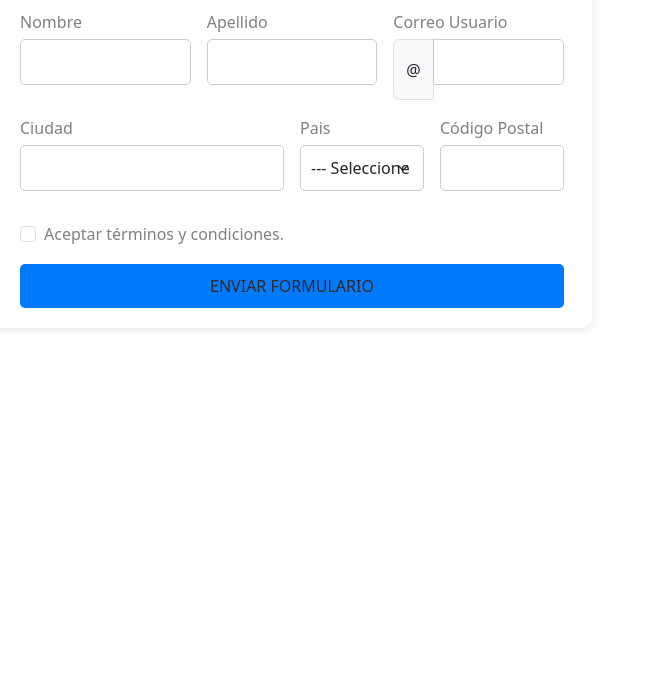
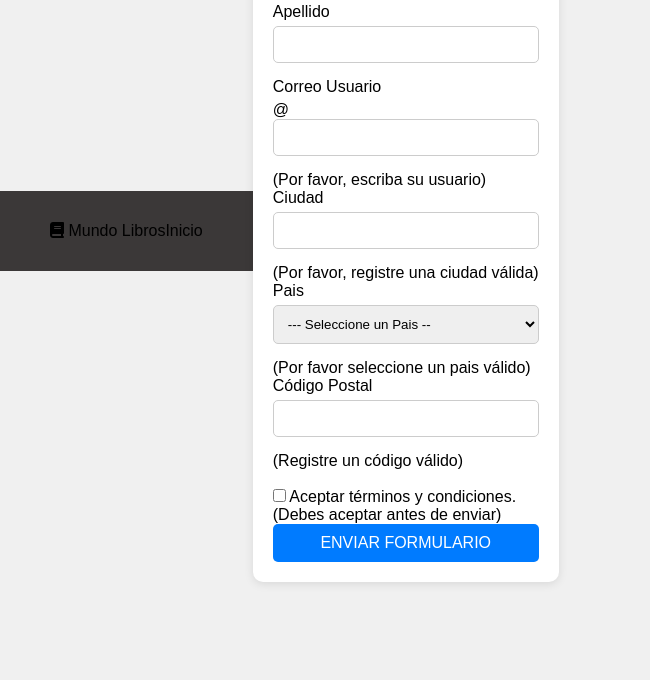
Before and after one commit to bmuller18/LibreriaCAC, a plain HTML site: page registro.html in a window 1280 px wide. Shown: the part 120-800 px from the top of the page, without its empty margins (0-650 px from the left). Drawn offline with nearby package versions, Linux system fonts and the light colour scheme.

Commit message:
Ajustando

```diff
--- a/assets/css/stylesRegistros.css
+++ b/assets/css/stylesRegistros.css
@@ -1,5 +1,50 @@
 
 
+
+* {
+    margin: 0;
+    padding: 0;
+    box-sizing: border-box;
+}
+
+
+nav {
+    background-color: var(--bg-nav);
+    height: 10vh;
+    display:flex;
+    /*al eje principal row*/
+    /* justify-content: space-between; */
+    /*al eje secundario column*/
+    align-items: center;
+    padding: 0 50px;
+    background-color: #3b3838;
+}
+
+#nav-links {
+    display: flex;
+    /*quitar los puntos de los li*/
+    list-style: none;
+    gap: 30px;
+}
+
+
+#nav-links li a {
+    text-decoration: none; /*saco el subrayado*/
+    color: inherit; /*saco el color violeta y fuerzo a que tome el color aplicado al resto del texto defin en el body*/
+}
+/* Estilos para el body */
+body {
+    height: 100%;
+}
+
+body {
+    display: flex;
+    justify-content: flex;
+    align-items: center;
+    font-family: Arial, sans-serif;
+    background-color: #f0f0f0;
+    margin: 0;
+}
 
 form {
     background: #fff;
@@ -8,7 +53,6 @@ form {
     box-shadow: 0 2px 10px rgba(0, 0, 0, 0.1);
     width: 100%;
     max-width: 600px;
-    color: grey;
 }
 
 form h2 {
@@ -37,7 +81,7 @@ form .btn {
     border: none;
     border-radius: 5px;
     background-color: #007BFF;
-    color: rgb(47, 41, 41);
+    color: white;
     font-size: 16px;
     cursor: pointer;
 }
--- a/registro.html
+++ b/registro.html
@@ -21,7 +21,7 @@
     <link rel="stylesheet" href="assets/css/stylesRegistros.css">
 
     <!--referencia css a bootstrap-->
-    <link href="https://cdn.jsdelivr.net/npm/bootstrap@5.3.3/dist/css/bootstrap.min.css" rel="stylesheet">
+    <!-- <link href="https://cdn.jsdelivr.net/npm/bootstrap@5.3.3/dist/css/bootstrap.min.css" rel="stylesheet">  -->
 
 </head>
 <body>
```
